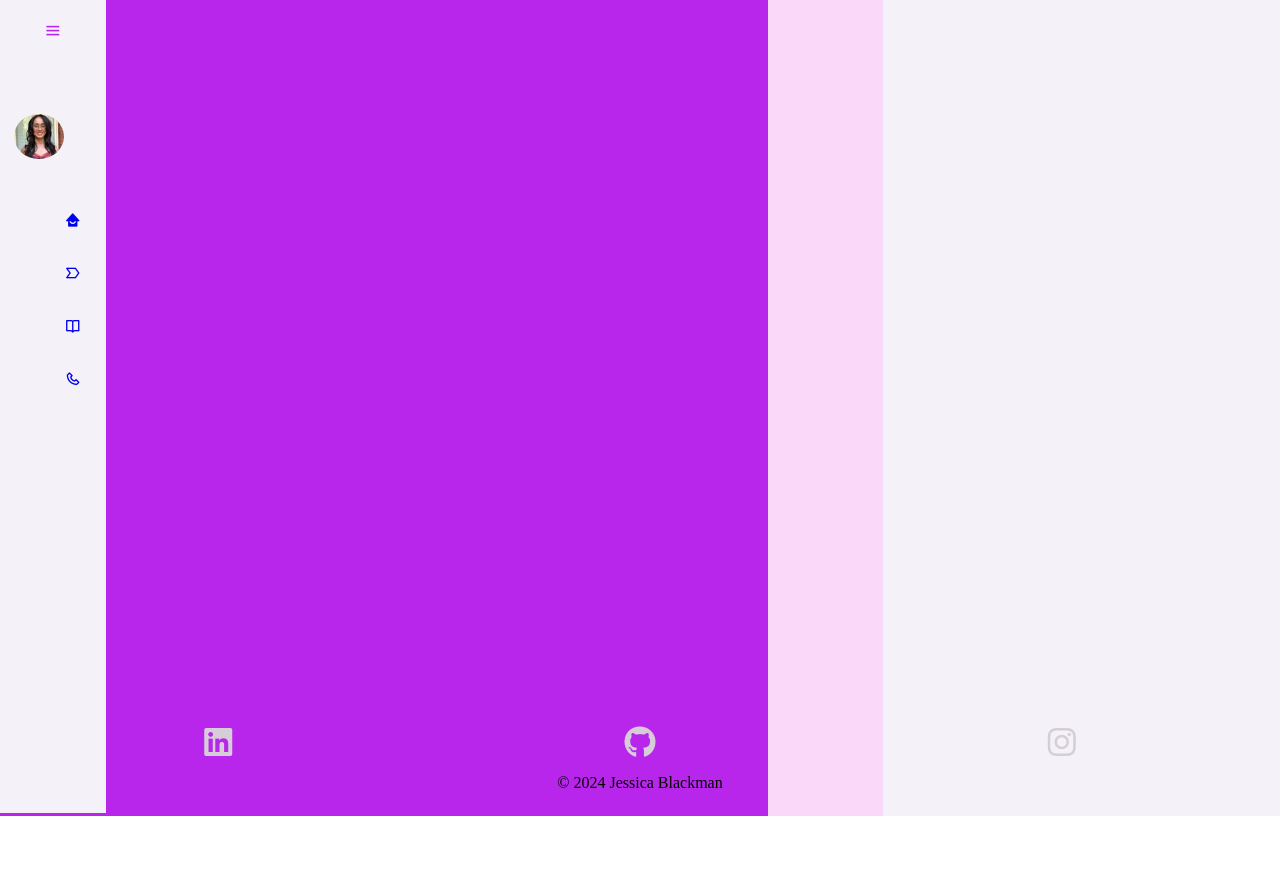
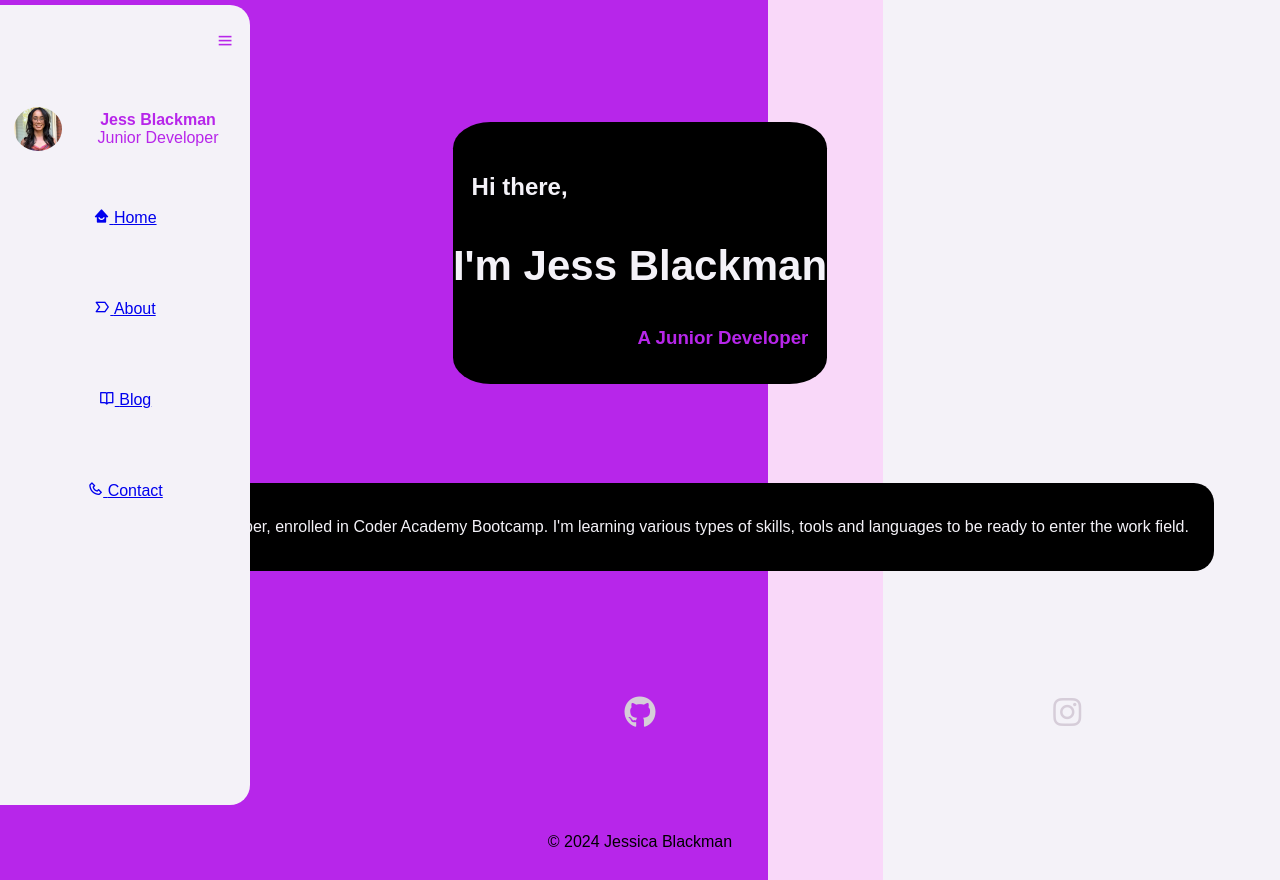
Before and after one commit to jblac98/T1A2-portfolio, a plain HTML site: page index.html in a window 1280 px wide. Both pictures are taken after a click on the icon 52 px from the left and 31 px from the top of the page. Before the commit the page ends 816 px from the top, so only its background shows below. Drawn offline with nearby package versions, Linux system fonts and the light colour scheme.

Commit message:
Home page, about, contact and blog draft

```diff
--- a/index.html
+++ b/index.html
@@ -5,21 +5,18 @@
     <meta name="viewport" content="width=device-width, initial-scale=1.0">
     <title>Jess Blackman - Portfolio</title>
     <link rel="stylesheet" href="./styles/index.css">
-    <!-- <link rel="stylesheet" href="./styles/home.css"> -->
-    <link rel="stylesheet" href="../styles/navbar.css">
+    <link rel="stylesheet" href="./styles/blog.css">
+    <link rel="stylesheet" href="./styles/footer.css">
+    <link rel="stylesheet" href="./styles/navbar.css">
     <link rel="stylesheet" href="https://cdnjs.cloudflare.com/ajax/libs/font-awesome/6.5.2/css/all.min.css" integrity="sha512-SnH5WK+bZxgPHs44uWIX+LLJAJ9/2PkPKZ5QiAj6Ta86w+fsb2TkcmfRyVX3pBnMFcV7oQPJkl9QevSCWr3W6A==" crossorigin="anonymous" referrerpolicy="no-referrer"/>
     <link rel="icon" type="logo" href="./images/favicon.ico">
     <link href='https://unpkg.com/boxicons@2.1.4/css/boxicons.min.css' rel='stylesheet'>
 
+
 </head>
 <body>
     <header>
-
-
         <main>
-                <!-- <div class="cover-photo">
-                    <img src="./images/Portrait.jpg" alt="Portrait">
-                </div> -->
             <div class="sidebar">
                 <div class="top">
                     <div class="logo">
@@ -27,36 +24,44 @@
                     <i class="bx bx-menu" id="btn"></i>
                 </div>
                 <div class="user">
-                    <img src="../images/Portrait.jpg" alt="Portrait of me" class="user-img">
+                    <img src="./images/Portrait.jpg" alt="Portrait of me" class="user-img">
                     <div>
                         <p class="bold">Jess Blackman</p>
                         <p>Junior Developer</p>
                     </div>
                 </div>
                 <ul>
-                    <a href="../index.html">
+                    <a href="./index.html">
                         <i class='bx bxs-home-smile'></i>
                         <span class="nav-item">Home</span>
                     </a>
                 </ul>
                 <ul>
-                    <a href="./about.html">
+                    <a href="./pages/about.html">
                         <i class='bx bx-label'></i>
                         <span class="nav-item">About</span>
                     </a>
                 </ul>
                 <ul>
-                    <a href="./blog.html">
+                    <a href="./pages/blog.html">
                         <i class='bx bx-book-open'></i>
                         <span class="nav-item">Blog</span>
                     </a>
                 </ul>
                 <ul>
-                    <a href="./contact.html">
+                    <a href="./pages/contact.html">
                         <i class='bx bx-phone'></i>
                         <span class="nav-item">Contact</span>
                     </a>
                 </ul>
+            </div>
+            <div class="headings">
+                <h2>Hi there,</h2>
+                <h1>I'm Jess Blackman</h1>
+                <h3><b>A Junior Developer</b></h3>
+            </div>
+            <div class="intro-para">
+                <p>Aspiring junior developer, enrolled in Coder Academy Bootcamp. I'm learning various types of skills, tools and languages to be ready to enter the work field.</p>
             </div>
         </main>
     </header>
@@ -75,4 +80,12 @@
         <p>&#169; 2024 Jessica Blackman</p>
     </footer>
 </body>
+<script>
+    let btn = document.querySelector('#btn');
+    let sidebar = document.querySelector('.sidebar');
+
+    btn.onclick = function () {
+        sidebar.classList.toggle('active')
+    };
+</script>
 </html>
--- a/styles/about.css
+++ b/styles/about.css
@@ -5,3 +5,37 @@
     --white: #F4F2F8;
 
 }
+
+h1 {
+    float: left;
+    margin-top: 10%;
+    margin-left: 15%;
+    text-align: left;
+    width: 100%;
+}
+
+.who-am-i {
+    text-align: left;
+    margin-left: 15%;
+    margin-right: 40%;
+}
+
+.what-we-do {
+    text-align: left;
+    margin-left: 15%;
+    margin-right: 40%;
+}
+
+.container {
+    display: grid;
+    justify-content: center;
+    align-items: center;
+    grid-template-columns: 1fr 1fr 1fr;
+    column-gap: 5px;
+}
+
+img {
+    max-width: 100%;
+    max-height: 100%;
+    float: right;
+}
--- a/styles/contact.css
+++ b/styles/contact.css
@@ -0,0 +1,32 @@
+main {
+    display: flex;
+    align-items: center;
+    flex-direction: column;
+}
+
+.form-elements {
+    display: flex;
+    flex-direction: column;
+    margin-bottom: 24px;
+}
+
+.form-elements label {
+    font-size: 18px;
+    margin: 0;
+    text-align: left;
+}
+
+.form-input {
+    border: 1px solid black;
+    outline: none;
+    border-radius: 5px;
+    font-size: 16px;
+}
+
+.form-input:not(.form-textarea) {
+    height: 35px;
+}
+
+.form-textarea {
+    resize: none;
+}
--- /dev/null
+++ b/styles/footer.css
@@ -0,0 +1,49 @@
+:root {
+    --light-pink: #F9D8F9;
+    --violet: #B726EA;
+    --mauve: #D6CDD9;
+    --white: #F4F2F8;
+
+}
+
+body {
+    min-height: 100vh;
+    display: flex;
+    flex-direction: column;
+}
+
+.social-media {
+    display: flex;
+    justify-content: space-around;
+}
+
+.social-media a i {
+    font-size: 32px;
+    color: var(--mauve);
+}
+
+nav {
+    flex-direction: column;
+    justify-content: center;
+    margin: auto;
+    display: flex;
+    justify-content: space-around;
+}
+
+nav a {
+    text-decoration: none;
+    background-color: var(--mauve);
+    color: var(--violet);
+    padding: 0.5rem;
+    margin-left: 15%;
+    margin-right: 15%;
+    margin-top: 1rem;
+    float: left;
+    flex-direction: column;
+    justify-content: center;
+    border-radius: 10%;
+}
+
+footer p {
+    margin: 20px;
+}
--- a/styles/index.css
+++ b/styles/index.css
@@ -1,10 +1,14 @@
+
 :root {
     --light-pink: #F9D8F9;
     --violet: #B726EA;
     --mauve: #D6CDD9;
     --white: #F4F2F8;
+    --black: #000000;
 
 }
+
+/* To split the background into 3 colours based on their percentages. */
 
 body {
     height: 100vh;
@@ -19,67 +23,55 @@ body {
     );
 
     min-height: 100vh;
-    display: flex;
     flex-direction: column;
     justify-content: space-between;
     text-align: center;
 }
 
-header {
-    display: flex;
-    flex-direction: column;
-    text-align: center;
-    align-items: center;
+.headings h2 {
+    display: block;
+    margin-left: 5%;
+    padding: 10;
+    height: 10vh;
+    text-align: left;
+    line-height: 15vh;
+    color: var(--white);
+
 }
 
-.cover-photo img {
-    width: 50%;
-    height: 50%;
-    border-radius: 50%;
-    display: block;
-    margin-left: auto;
-    margin-right: auto;
-    margin-top: 50px;
+.headings h1 {
+    margin: 0;
+    position: relative;
+    white-space: nowrap;
+    padding: 0;
+    height: 10vh;
+    color: var(--white);
+
 }
 
-.details, h1, h2 {
-    background-color: var(--mauve);
-    text-align: center;
-    margin-left: 10%;
-    margin-right: 10%;
-    margin-top: 5%;
-    padding: .1rem;
+.headings h3 {
+    margin-right: 5%;
+    padding: 0;
+    text-align: right;
+    height: 5%;
+    color: var(--violet);
+}
+
+.headings {
+    background-color: var(--black);
+    margin-top: 8%;
+    margin-left: 35%;
+    margin-right: 35%;
     border-radius: 10%;
 }
 
-.social-media {
-    display: flex;
-    justify-content: space-around;
+.intro-para {
+    background-color: var(--black);
+    color: var(--white);
+    margin-top: 5%;
+    padding-top: 30px;
+    padding-left: 25px;
+    padding-right: 25px;
+    border-radius: 20px;
+
 }
-
-.social-media a i {
-    font-size: 32px;
-    color: var(--mauve);
-}
-
-nav {
-    flex-direction: column;
-    justify-content: center;
-    margin: auto;
-    display: flex;
-    justify-content: space-around;
-}
-
-nav a {
-    text-decoration: none;
-    background-color: var(--mauve);
-    color: var(--violet);
-    padding: 0.5rem;
-    margin-left: 15%;
-    margin-right: 15%;
-    margin-top: 1rem;
-    float: left;
-    flex-direction: column;
-    justify-content: center;
-    border-radius: 10%;
-}
--- a/styles/navbar.css
+++ b/styles/navbar.css
@@ -1,3 +1,5 @@
+
+/* To create a side bar when it is not active */
 
 .sidebar {
     position: absolute;
@@ -8,13 +10,19 @@
     background-color: var(--white);
     padding: 0.4rem 0.8rem;
     transition: all 0.5s ease;
+    border-radius: 0px 20px 20px 0px;
+
 
  }
 
- .sidebar.active {
+ /* To widen the sidebar once it has been clicked to open */
+
+.sidebar.active {
     width: 250px;
 
  }
+
+/* To style the sidebar buttons */
 
  .sidebar #btn {
     position: absolute;
@@ -27,31 +35,22 @@
     cursor: pointer;
  }
 
+ /* To make th menu icon positioned to the ride side of the panel when opened */
+
  .sidebar.active #btn {
     left: 90%;
-
  }
 
- .sidebar .top .logo {
-    color: #000000;
+ /* To create the menu icon to be above the photo */
+.sidebar .top .logo {
     display: block;
     height: 50px;
     width: 100%;
-    align-items: center;
     pointer-events: none;
-    /* opacity: 0; */
-    display: inline-block;
+    opacity: 0;
  }
 
- .sidebar.active .top .logo {
-    opacity: 1;
- }
-
- .top .logo i {
-    font-size: 2rem;
-    margin-right: 5px;
- }
-
+ /* To align the user class to center and give space to the image */
  .user {
     display: flex;
     align-items: center;
@@ -59,11 +58,14 @@
 
  }
 
+ /* To size the image for the .sidebar */
  .user-img {
     width: 50px;
     border-radius: 100%;
     border: 1px solid #F4F2F8;
  }
+
+ /* Styling of the contents in the <p> tags */
 
  .user p {
     color: var(--violet);
@@ -76,11 +78,11 @@
  }
 
  .sidebar p {
-    opacity: 0;
+    display: none;
  }
 
  .sidebar.active p {
-    opacity: 1;
+    display: inline;
  }
 
  .sidebar ul li {
@@ -114,9 +116,19 @@
  }
 
  .sidebar .nav-item {
-    opacity: 0;
+    display: none;
+
+
  }
 
  .sidebar.active .nav-item {
-    opacity: 1;
+    display: inline;
  }
+
+ /* To create spacing between the sidebar nav items */
+* {
+   margin-top: 5px;
+   margin-bottom: 35px;
+   box-sizing: border-box;
+
+}
```
Also changed, not shown: pages/about.html (+16 -10 lines), pages/blog.html (+1 -1 lines), pages/contact.html (+26 -50 lines), styles/home.css (deleted, +0 -70 lines), 2 other files.
